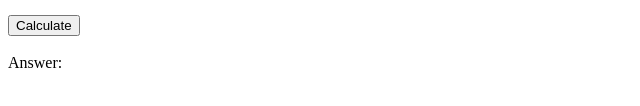
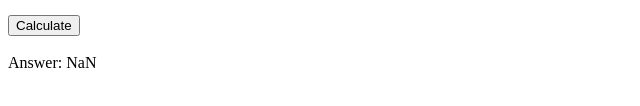
Before and after one commit to bholben/Calculator, a plain HTML site: page index.html in a window 1280 px wide. Both pictures are taken after typing "Sample", "Sample" into the empty fields and a click on the input "Calculate". Shown: the part 434-540 px from the top of the page, 0-640 px from the left. Drawn offline with Linux system fonts and the light colour scheme.

Commit message:
Functioning addition calculator

```diff
--- a/index.html
+++ b/index.html
@@ -3,6 +3,7 @@
 <head>
   <meta charset="UTF-8">
   <title>Calculator</title>
+  <link rel="stylesheet" href="main.css">
 </head>
 <body>
 
@@ -21,6 +22,6 @@
     Answer: <span id="answer"></span>
   </div>
 
-<script src="main.js"></script>
+  <script src="main.js"></script>
 </body>
 </html>
--- a/main.js
+++ b/main.js
@@ -0,0 +1,13 @@
+
+var num1, num2, buttonEqual, answer, num1Val, num2Val;
+
+num1 = document.getElementById('num_one');
+num2 = document.getElementById('num_two');
+buttonEqual = document.getElementById('calculateBtn');
+answer = document.getElementById('answer');
+
+buttonEqual.onclick = function() {
+  num1Val = Number(num1.value);
+  num2Val = Number(num2.value);
+  answer.innerHTML = num1Val + num2Val;
+};
```
Also changed, not shown: main.css (added).
